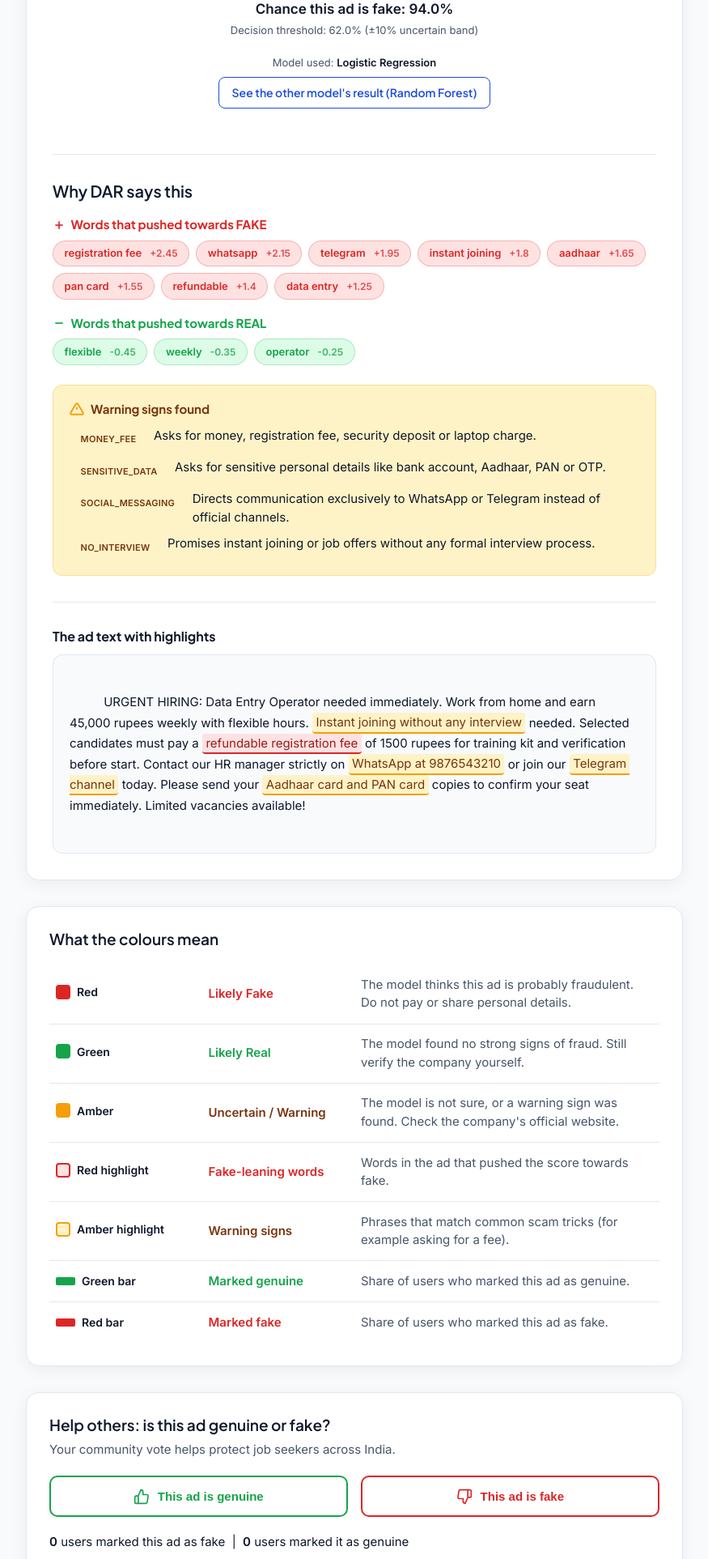
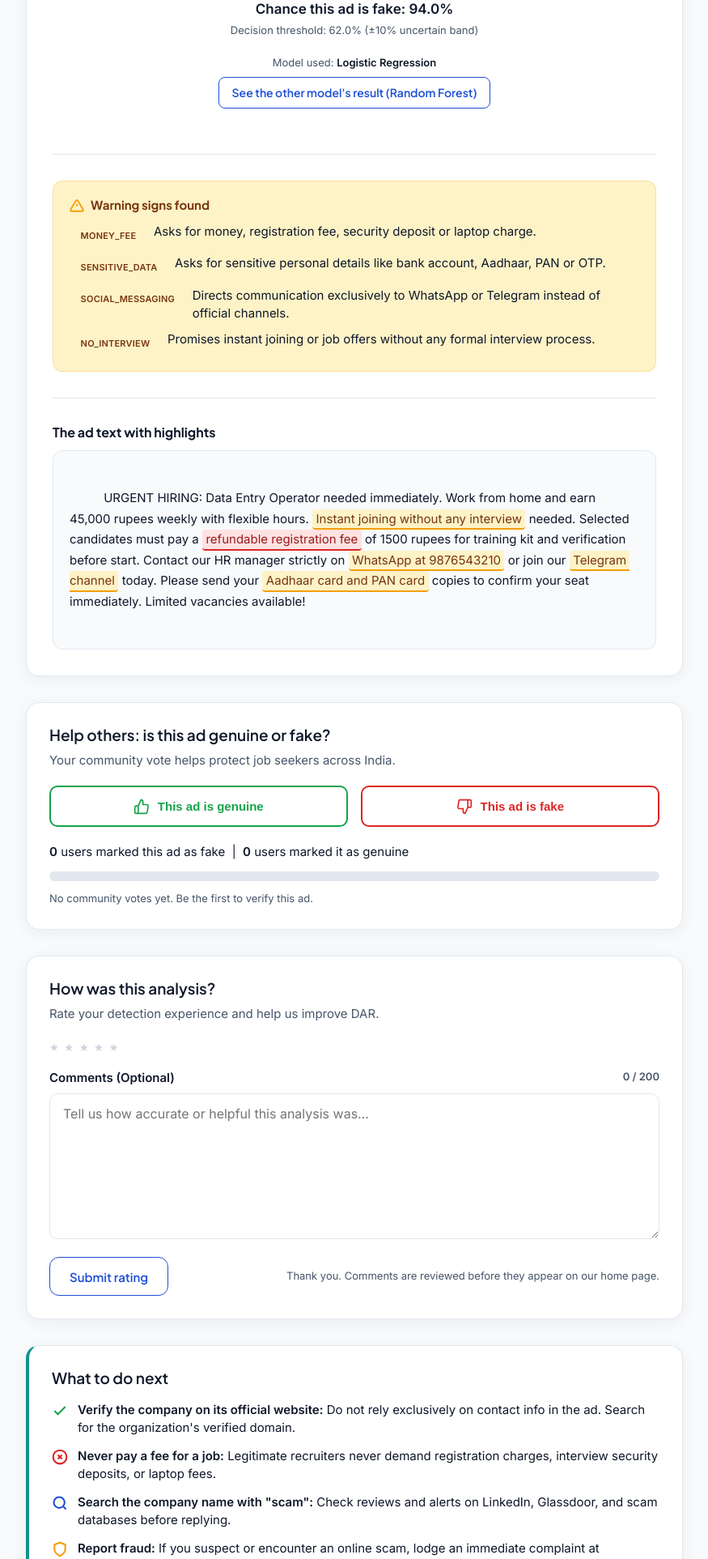
Before and after one commit to devanshmittal30/dar-fake-job-detector, a Flask app: page /result/1 in a window 1280 px wide. Shown: the part 533-2458 px from the top of the page at 81% size, without its empty margins (202-1077 px from the left). Run offline with Flask 3, Linux system fonts and the light colour scheme; parts of the project's set-up code (start-up, migrations or seed data) failed here and were passed over.

Commit message:
fix(result): remove colour legend and word chips, keep warning signs

```diff
--- a/app/templates/result.html
+++ b/app/templates/result.html
@@ -102,52 +102,8 @@
 
       <hr style="border: 0; border-top: 1px solid var(--border); margin: 2rem 0;">
 
-      <!-- 3. Why DAR says this -->
-      <div style="margin-bottom: 2rem;">
-        <h3 style="margin-bottom: 1.25rem; font-size: 1.25rem;">Why DAR says this</h3>
-
-        <!-- Words pushed towards FAKE -->
-        <div style="margin-bottom: 1.25rem;">
-          <h4 style="font-size: 0.9375rem; color: var(--fake); margin-bottom: 0.6rem; display: flex; align-items: center; gap: 0.4rem;">
-            <svg width="16" height="16" viewBox="0 0 24 24" fill="none" stroke="currentColor" stroke-width="2.5"><line x1="12" y1="5" x2="12" y2="19"></line><line x1="5" y1="12" x2="19" y2="12"></line></svg>
-            Words that pushed towards FAKE
-          </h4>
-          <div style="display: flex; flex-wrap: wrap; gap: 0.5rem;">
-            {% if res.top_fake_words %}
-              {% for item in res.top_fake_words %}
-                <span class="chip" style="background-color: var(--fake-soft); color: var(--fake); border-color: rgba(220, 38, 38, 0.25); font-weight: 600;">
-                  {{ item.word }}
-                  <span style="font-size: 0.75rem; opacity: 0.8; margin-left: 0.25rem;">+{{ item.weight }}</span>
-                </span>
-              {% endfor %}
-            {% else %}
-              <span class="caption text-muted">No strong fake-leaning words identified in this text.</span>
-            {% endif %}
-          </div>
-        </div>
-
-        <!-- Words pushed towards REAL -->
-        <div style="margin-bottom: 1.5rem;">
-          <h4 style="font-size: 0.9375rem; color: var(--real); margin-bottom: 0.6rem; display: flex; align-items: center; gap: 0.4rem;">
-            <svg width="16" height="16" viewBox="0 0 24 24" fill="none" stroke="currentColor" stroke-width="2.5"><line x1="5" y1="12" x2="19" y2="12"></line></svg>
-            Words that pushed towards REAL
-          </h4>
-          <div style="display: flex; flex-wrap: wrap; gap: 0.5rem;">
-            {% if res.top_real_words %}
-              {% for item in res.top_real_words %}
-                <span class="chip" style="background-color: var(--real-soft); color: var(--real); border-color: rgba(22, 163, 74, 0.25); font-weight: 600;">
-                  {{ item.word }}
-                  <span style="font-size: 0.75rem; opacity: 0.8; margin-left: 0.25rem;">-{{ item.weight }}</span>
-                </span>
-              {% endfor %}
-            {% else %}
-              <span class="caption text-muted">No strong real-leaning words identified in this text.</span>
-            {% endif %}
-          </div>
-        </div>
-
       <!-- Warning signs found -->
-        <div style="background-color: var(--warn-soft); border: 1px solid rgba(245, 158, 11, 0.25); border-radius: 12px; padding: 1.25rem;">
+      <div style="background-color: var(--warn-soft); border: 1px solid rgba(245, 158, 11, 0.25); border-radius: 12px; padding: 1.25rem; margin-bottom: 2rem;">
         <h4 style="font-size: 0.9375rem; color: var(--warn-text); margin-bottom: 0.75rem; display: flex; align-items: center; gap: 0.5rem;">
           <svg width="18" height="18" viewBox="0 0 24 24" fill="none" stroke="var(--warn)" stroke-width="2.5"><path d="M10.29 3.86L1.82 18a2 2 0 0 0 1.71 3h16.94a2 2 0 0 0 1.71-3L13.71 3.86a2 2 0 0 0-3.42 0z"></path><line x1="12" y1="9" x2="12" y2="13"></line><line x1="12" y1="17" x2="12.01" y2="17"></line></svg>
           Warning signs found
@@ -167,75 +123,16 @@
           </p>
         {% endif %}
       </div>
-      </div>
 
       <hr style="border: 0; border-top: 1px solid var(--border); margin: 2rem 0;">
 
-      <!-- 4. The ad text with highlights -->
+      <!-- The ad text with highlights -->
       <div>
         <h4 style="font-size: 1rem; margin-bottom: 0.75rem;">The ad text with highlights</h4>
         <div style="background-color: #F8FAFC; border: 1px solid var(--border); border-radius: 12px; padding: 1.25rem; max-height: 320px; overflow-y: auto; font-size: 0.9375rem; line-height: 1.7; white-space: pre-wrap;">
           {{ res.highlighted_html|safe }}
         </div>
       </div>
-    </div>
-
-    <!-- 8.2 COLOUR LEGEND CARD (directly below result) -->
-    <div class="card" style="padding: 1.75rem; margin-bottom: 2rem;">
-      <h3 style="margin-bottom: 1.25rem; font-size: 1.1875rem;">What the colours mean</h3>
-      <table class="legend-table" aria-label="Colour meaning reference table">
-        <tbody>
-          <tr>
-            <td style="width: 25%;">
-              <span class="swatch-chip"><span class="swatch swatch-red"></span> Red</span>
-            </td>
-            <td style="width: 25%; font-weight: 600; color: var(--fake);">Likely Fake</td>
-            <td style="color: var(--text-muted);">The model thinks this ad is probably fraudulent. Do not pay or share personal details.</td>
-          </tr>
-          <tr>
-            <td>
-              <span class="swatch-chip"><span class="swatch swatch-green"></span> Green</span>
-            </td>
-            <td style="font-weight: 600; color: var(--real);">Likely Real</td>
-            <td style="color: var(--text-muted);">The model found no strong signs of fraud. Still verify the company yourself.</td>
-          </tr>
-          <tr>
-            <td>
-              <span class="swatch-chip"><span class="swatch swatch-amber"></span> Amber</span>
-            </td>
-            <td style="font-weight: 600; color: var(--warn-text);">Uncertain / Warning</td>
-            <td style="color: var(--text-muted);">The model is not sure, or a warning sign was found. Check the company's official website.</td>
-          </tr>
-          <tr>
-            <td>
-              <span class="swatch-chip"><span class="swatch swatch-red-hl"></span> Red highlight</span>
-            </td>
-            <td style="font-weight: 600; color: var(--fake);">Fake-leaning words</td>
-            <td style="color: var(--text-muted);">Words in the ad that pushed the score towards fake.</td>
-          </tr>
-          <tr>
-            <td>
-              <span class="swatch-chip"><span class="swatch swatch-amber-hl"></span> Amber highlight</span>
-            </td>
-            <td style="font-weight: 600; color: var(--warn-text);">Warning signs</td>
-            <td style="color: var(--text-muted);">Phrases that match common scam tricks (for example asking for a fee).</td>
-          </tr>
-          <tr>
-            <td>
-              <span class="swatch-chip"><span class="swatch swatch-green-bar"></span> Green bar</span>
-            </td>
-            <td style="font-weight: 600; color: var(--real);">Marked genuine</td>
-            <td style="color: var(--text-muted);">Share of users who marked this ad as genuine.</td>
-          </tr>
-          <tr>
-            <td>
-              <span class="swatch-chip"><span class="swatch swatch-red-bar"></span> Red bar</span>
-            </td>
-            <td style="font-weight: 600; color: var(--fake);">Marked fake</td>
-            <td style="color: var(--text-muted);">Share of users who marked this ad as fake.</td>
-          </tr>
-        </tbody>
-      </table>
     </div>
 
     <!-- 8.3 VERIFY THIS AD (directly below legend) -->
```
Also changed, not shown: tests/test_result_page.py (+3 -9 lines). Lines whose indentation alone changed are shown as unchanged.
